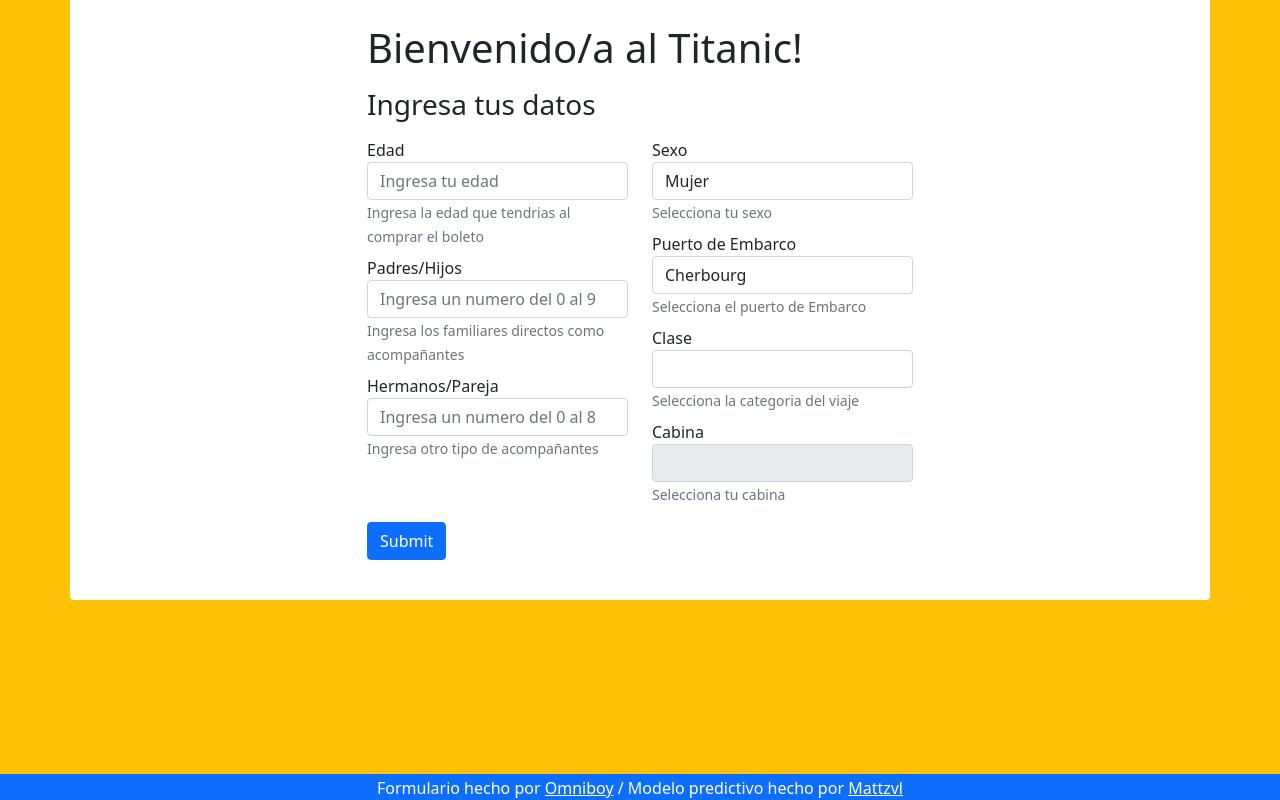
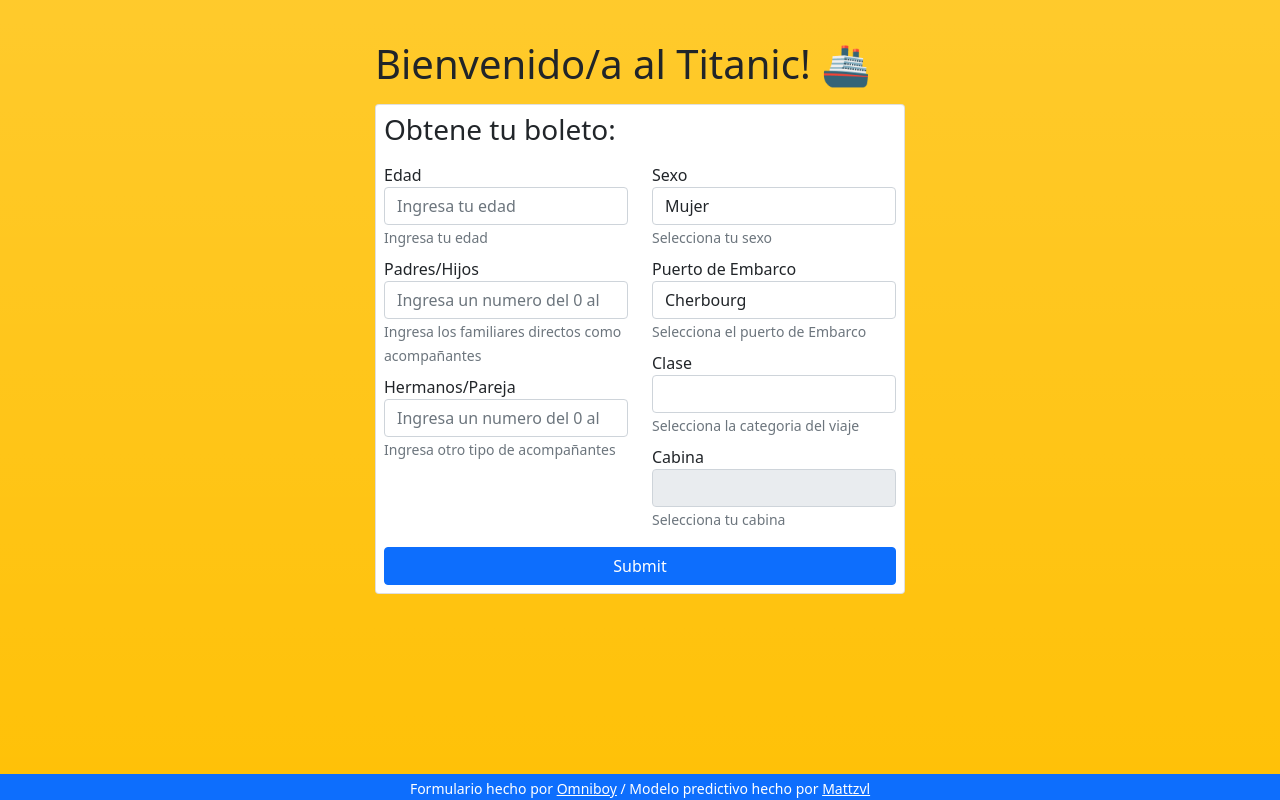
Before and after one commit to omniboyOK/titanic-prediction, a Flask app: page / in a window 1280 px wide. Run offline with Flask 2, Linux system fonts and the light colour scheme; lists and menus that the app fills with data are empty; parts of the project's set-up code (start-up, migrations or seed data) failed here and were passed over; some libraries are stand-ins or nearby versions.

Commit message:
mejora de diseño

```diff
--- a/templates/index.html
+++ b/templates/index.html
@@ -20,24 +20,24 @@
     <![endif]-->
 </head>
 
-<body class="bg-warning">
-    <main class="container pt-4 pb-4 bg-white rounded-bottom">
-        <div class="row justify-content-center mb-3">
+<body class="bg-warning bg-gradient">
+    <main class="container pt-4 pb-4 rounded-bottom">
+        <div class="row justify-content-center mb-3 p-3 rounded">
             <div class="col-lg-6 align-self-center">
-                <h1 class="mb-3">Bienvenido/a al Titanic!</h1>
-                <h3 class="mb-3">Ingresa tus datos</h3>
-                <form
+                <div>
+                    <h1 class="mb-3">Bienvenido/a al Titanic! 🚢</h1>
+                </div>
+                <form class="card p-2"
                     action="javascript:handleSubmit(age.value, parch.value, sibSp.value, sex_male.value, embarked.value, clase.value, cabin.value)">
+                    <h3 class="mb-3">Obtene tu boleto:</h3>
                     <div class="row">
                         <!-- First Form Column -->
                         <div class="col-lg-6">
                             <div class="form-group mb-2">
                                 <label for="age">Edad</label>
                                 <input type="number" class="form-control" id="age" aria-describedby="ageHelp"
-                                    placeholder="Ingresa tu edad" required>
-                                <small id="ageHelp" class="form-text text-muted">Ingresa la edad que tendrias al comprar
-                                    el
-                                    boleto</small>
+                                    placeholder="Ingresa tu edad" min="18" max="99" required>
+                                <small id="ageHelp" class="form-text text-muted">Ingresa tu edad</small>
                             </div>
                             <div class="form-group mb-2">
                                 <label for="parch">Padres/Hijos</label>
@@ -106,7 +106,7 @@
                 </form>
 
                 <!-- Result Section -->
-                <div class="card mt-3 mb-5 d-none text-white" id="cardresult">
+                <div class="card mt-3 mb-5 d-none" id="cardresult">
                     <div class="card-header">
                         El resultado de tu viaje fue...
                     </div>
@@ -127,10 +127,13 @@
     </main>
     <footer class="text-center footer bg-primary">
         <div class="container">
-            <span class="text-white align-middle">Formulario hecho por
-                <a href="https://github.com/omniboyOK">Omniboy</a> /
-                Modelo predictivo hecho por
-                <a href="https://github.com/Mattzvl">Mattzvl</a>
+            <span class="text-white align-middle">
+                <small>
+                    Formulario hecho por
+                    <a href="https://github.com/omniboyOK">Omniboy</a> /
+                    Modelo predictivo hecho por
+                    <a href="https://github.com/Mattzvl">Mattzvl</a>
+                </small>
             </span>
         </div>
     </footer>
```
Also changed, not shown: static/form.js (+31 -10 lines).
